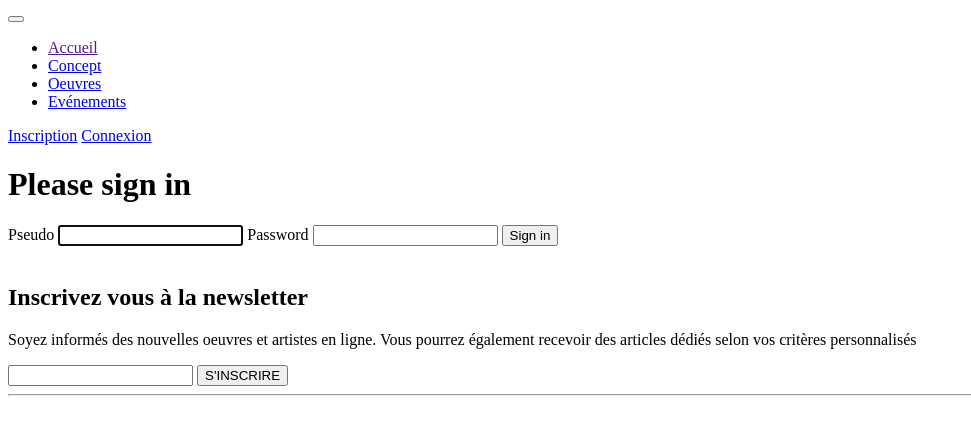
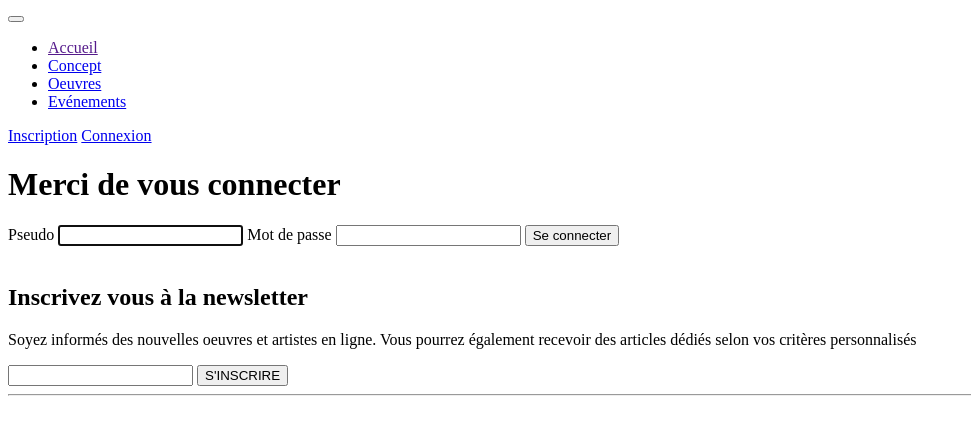
Before and after one commit to HeyMilie/Art-d-un-temps, a Symfony app: template templates/security/login.html.twig in a window 1280 px wide. Shown: the part 207-647 px from the top of the page, without its empty margins (0-971 px from the left). Run offline with Twig, Linux system fonts and the light colour scheme; the template is opened without the code that fills it, so the values that code supplies are empty; some libraries are stand-ins or nearby versions.

Commit message:
modification des fichers login.html.twig (traduction), Membre.php et MembreType.php

```diff
--- a/src/Entity/Membre.php
+++ b/src/Entity/Membre.php
@@ -7,6 +7,7 @@ use Doctrine\ORM\Mapping as ORM;
 use Doctrine\Common\Collections\ArrayCollection;
 use Symfony\Bridge\Doctrine\Validator\Constraints\UniqueEntity;
 use Symfony\Component\Security\Core\User\UserInterface;
+use Doctrine\Common\Collections\Collection;
 
 /**
  * @ORM\Entity(repositoryClass=MembreRepository::class)
--- a/templates/security/login.html.twig
+++ b/templates/security/login.html.twig
@@ -1,6 +1,6 @@
 {% extends 'base.html.twig' %}
 
-{% block title %}Log in!{% endblock %}
+{% block title %} Connexion {% endblock %}
 
 {% block body %}
 <form method="post">
@@ -10,14 +10,14 @@
 
     {% if app.user %}
         <div class="mb-3">
-            You are logged in as {{ app.user.username }}, <a href="{{ path('app_logout') }}">Logout</a>
+            Vous êtes connecté en tant que {{ app.user.username }}, <a href="{{ path('app_logout') }}"> Se déconnecter </a>
         </div>
     {% endif %}
 
-    <h1 class="h3 mb-3 font-weight-normal">Please sign in</h1>
-    <label for="inputPseudo">Pseudo</label>
+    <h1 class="h3 mb-3 font-weight-normal"> Merci de vous connecter </h1>
+    <label for="inputPseudo"> Pseudo </label>
     <input type="text" value="{{ last_username }}" name="pseudo" id="inputPseudo" class="form-control" autocomplete="username" required autofocus>
-    <label for="inputPassword">Password</label>
+    <label for="inputPassword"> Mot de passe </label>
     <input type="password" name="password" id="inputPassword" class="form-control" autocomplete="current-password" required>
 
     <input type="hidden" name="_csrf_token"
@@ -36,7 +36,7 @@
     #}
 
     <button class="btn btn-lg btn-primary" type="submit">
-        Sign in
+        Se connecter
     </button>
 </form>
 {% endblock %}
```
Also changed, not shown: src/Form/MembreType.php (+23 -1 lines).
